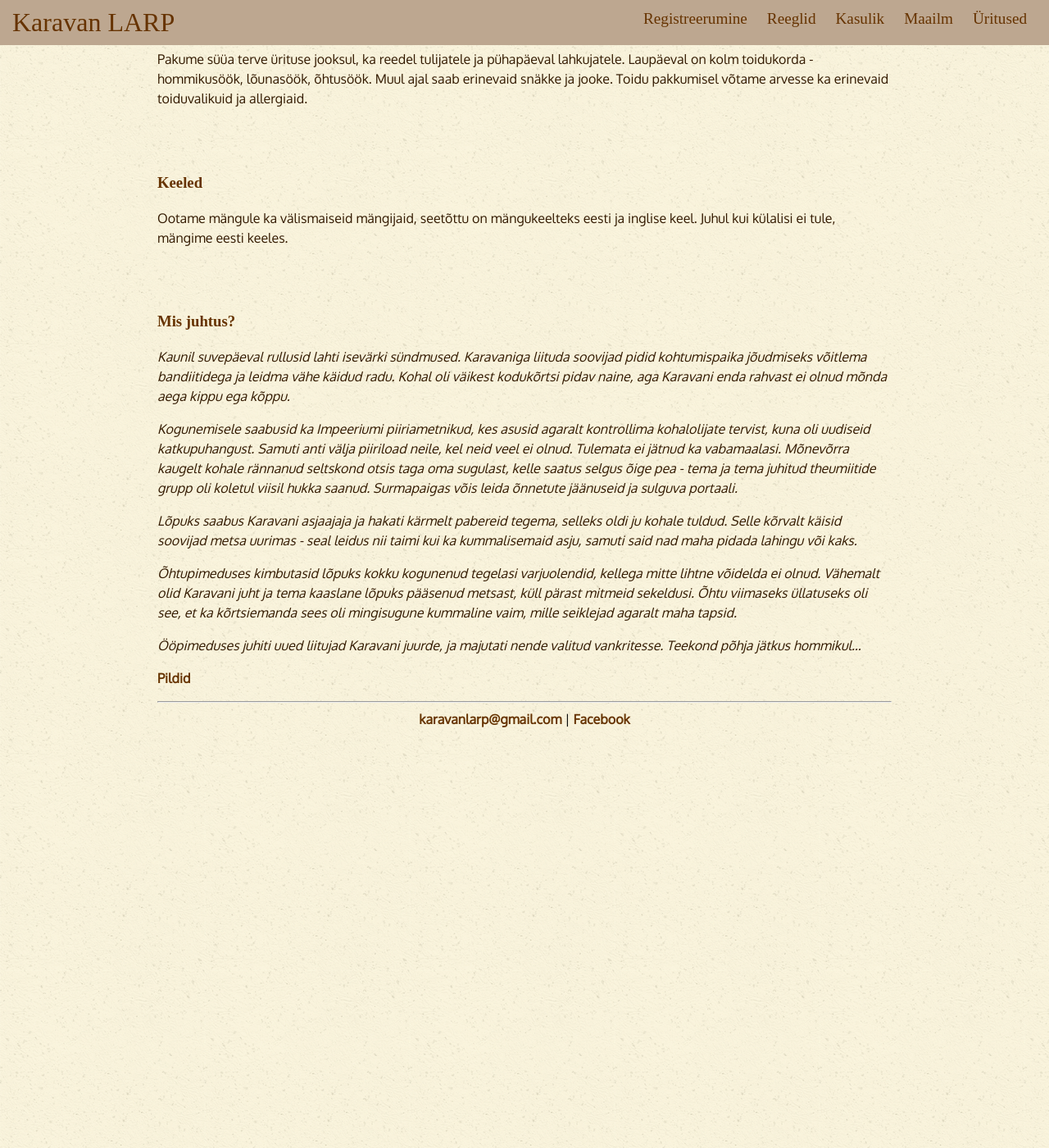
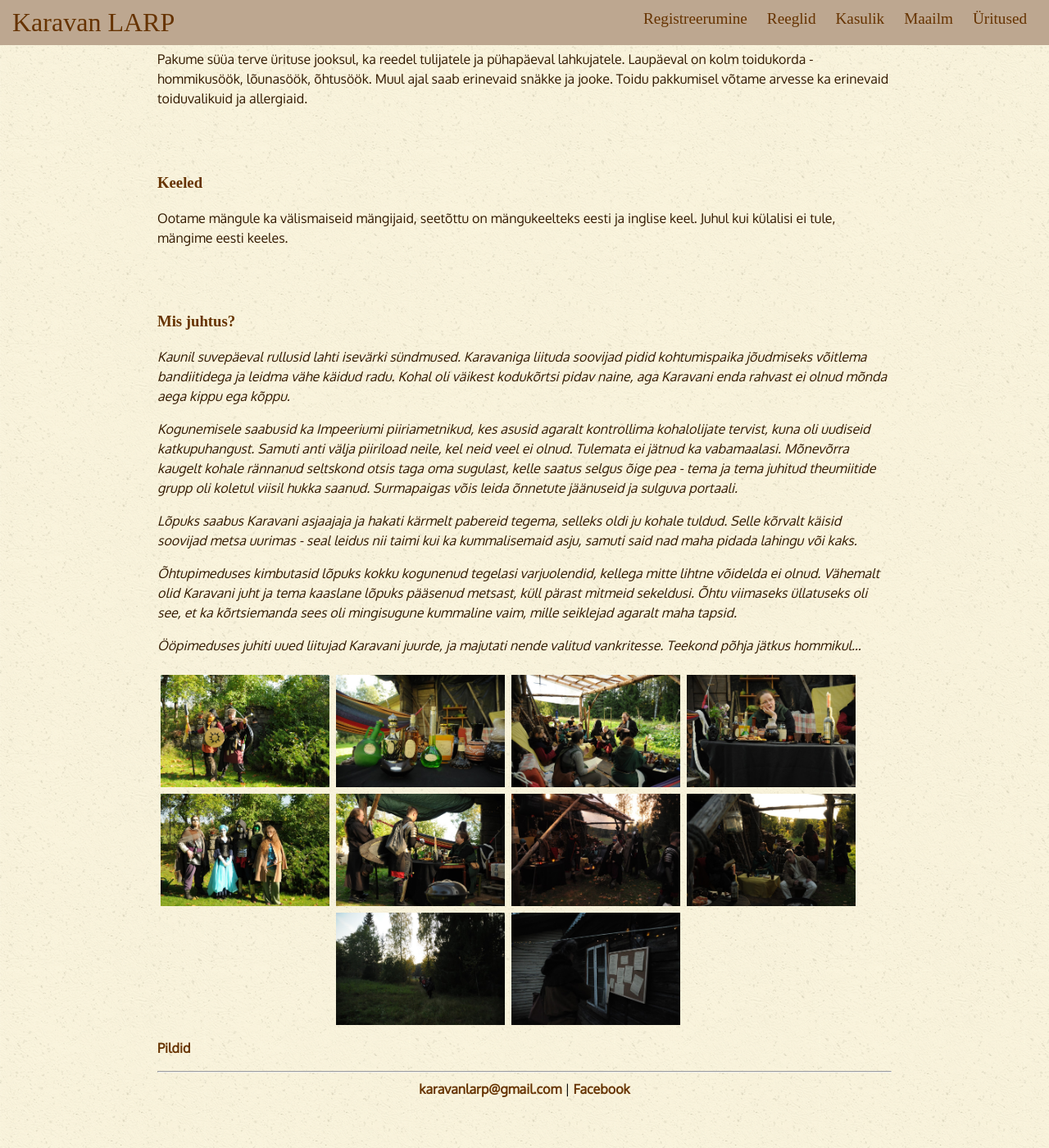
Before and after one commit to karavanlarp/karavanlarp.github.io, a Jekyll site: the page built from est/events/caravan1.md, in a window 1280 px wide and 1400 px high, scrolled down 2317 px. Shown: the whole window at 82% size. Built offline with Jekyll 4.4.1, drawn with Linux system fonts in a browser that asks for light colours; some web fonts are replaced.

Commit message:
est 1. mängu lehele galerii

```diff
--- a/css/main.css
+++ b/css/main.css
@@ -149,8 +149,36 @@ li {
 	clear: both;
 }
 
+/*event gallery*/
+.row {
+  display: flex;
+  flex-wrap: wrap;
+  padding: 0;
+}
+
+/* Create four equal columns that sits next to each other */
+.column {
+  flex: 23%;
+  max-width: 23%;
+  padding: 0 4px;
+}
+
+/*event gallery*/
+.column img {
+  margin-top: 8px;
+  vertical-align: middle;
+}
+
 #menutxt {
     display: none;
+}
+
+/* Responsive layout for event gallery - makes a two column-layout instead of four columns */
+@media (max-width: 800px) {
+  .column {
+    flex: 48%;
+    max-width: 48%;
+  }
 }
 
 @media (max-width: 600px) {/*responsiveness*/
@@ -194,4 +222,9 @@ li {
 		width: 100%;
 		padding: 6px 0px;
 	}
+
+	.column {
+		flex: 100%;
+		max-width: 100%;
+	}
 }
--- a/est/events/caravan1.md
+++ b/est/events/caravan1.md
@@ -91,4 +91,25 @@ _Õhtupimeduses kimbutasid lõpuks kokku kogunenud tegelasi varjuolendid, kelleg
 
 _Ööpimeduses juhiti uued liitujad Karavani juurde, ja majutati nende valitud vankritesse. Teekond põhja jätkus hommikul..._
 
+<div class="row">
+  <div class="column">
+	<img src="/img/gallery/caravan1/001.jpg" style="width:100%">
+	<img src="/img/gallery/caravan1/005.jpg" style="width:100%">
+  </div>
+  <div class="column">
+	<img src="/img/gallery/caravan1/002.jpg" style="width:100%">
+	<img src="/img/gallery/caravan1/006.jpg" style="width:100%">
+	<img src="/img/gallery/caravan1/009.jpg" style="width:100%">
+  </div>
+  <div class="column">
+	<img src="/img/gallery/caravan1/003.jpg" style="width:100%">
+	<img src="/img/gallery/caravan1/007.jpg" style="width:100%">
+	<img src="/img/gallery/caravan1/010.jpg" style="width:100%">
+  </div>
+  <div class="column">
+	<img src="/img/gallery/caravan1/004.jpg" style="width:100%">
+	<img src="/img/gallery/caravan1/008.jpg" style="width:100%">
+  </div>
+ </div>
+
 [Pildid](https://photos.google.com/share/AF1QipNobX8upqdh14tTf0mOjy8BD8Lss9AyBRiLB4qnYq7TOA540c0R-C1qpSOqEa0H-Q?key=ejF4VHpuRF9ZZ2g4M2tpNmg0T2tySVNFV0VJbFpB)
```
Also changed, not shown: img/gallery/caravan1/001.JPG (added), img/gallery/caravan1/002.JPG (added), img/gallery/caravan1/003.JPG (added), img/gallery/caravan1/004.JPG (added), img/gallery/caravan1/005.JPG (added), img/gallery/caravan1/006.JPG (added), img/gallery/caravan1/007.JPG (added), img/gallery/caravan1/008.JPG (added), img/gallery/caravan1/009.JPG (added), img/gallery/caravan1/010.JPG (added).
